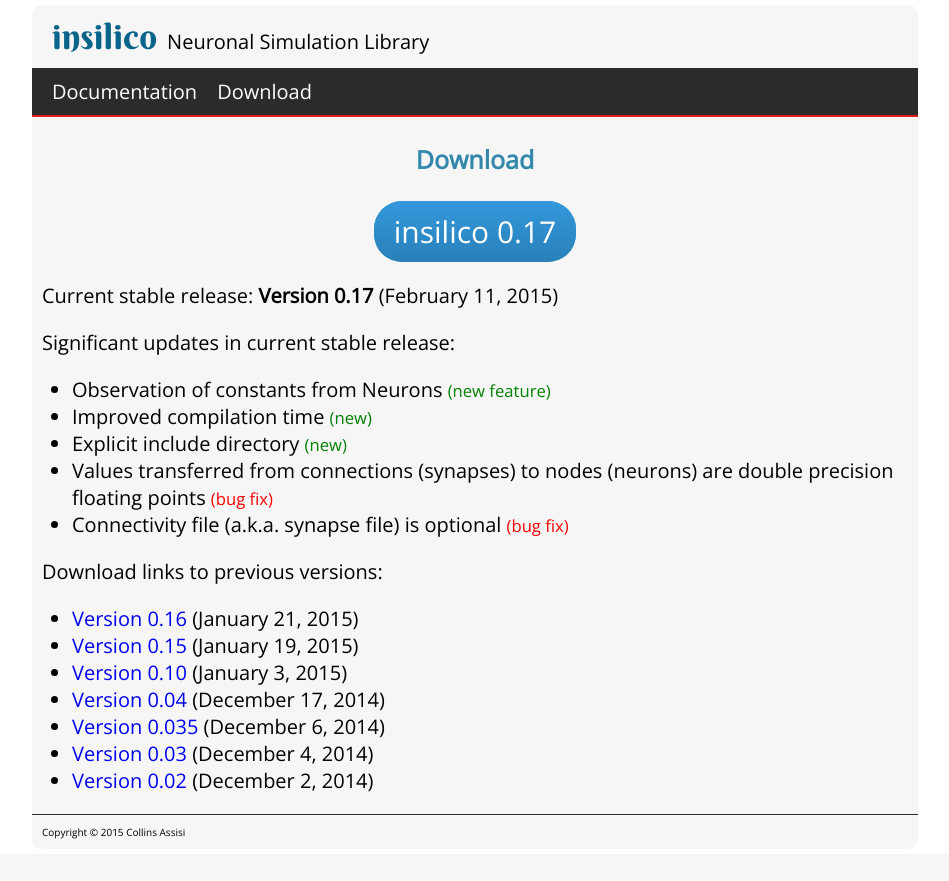
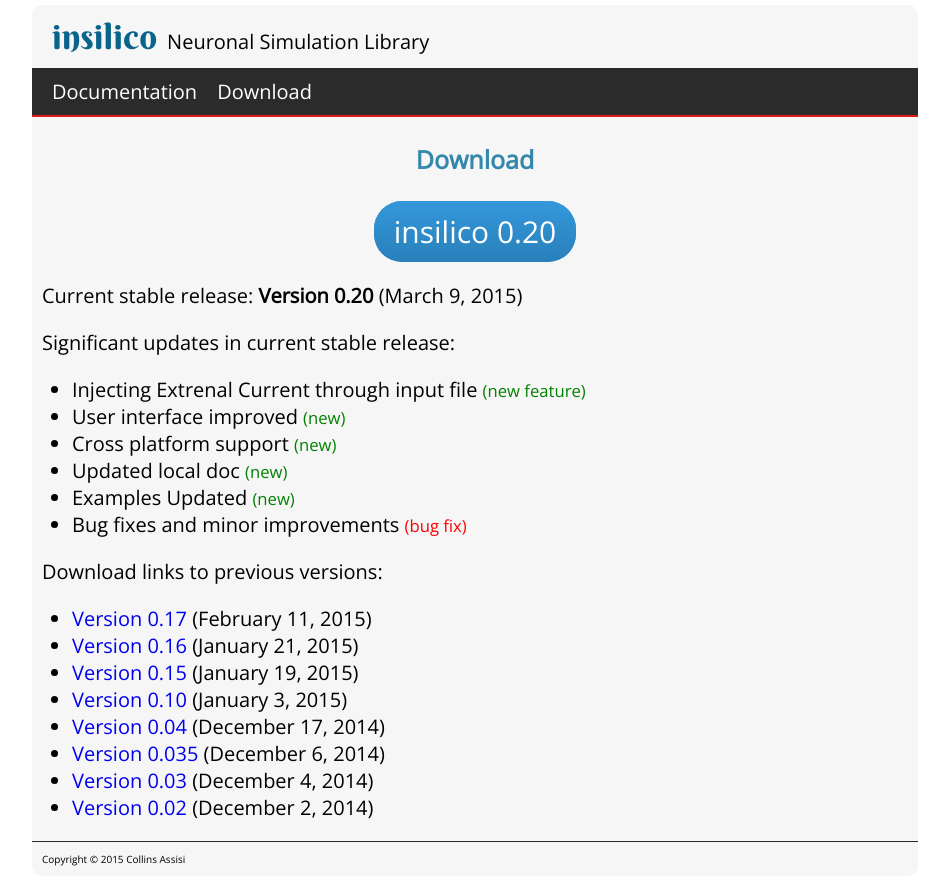
Before and after one commit to insilico-lib/insilico-web, a PHP site: page /download.php in a window 1280 px wide. Shown: the whole page, without its empty margins (165-1114 px from the left). Before the commit the page ends 839 px from the top, so only its background shows below. Run offline with PHP 8.4, Linux system fonts and the light colour scheme.

Commit message:
Version 0.20 released.

```diff
--- a/download.php
+++ b/download.php
@@ -1,23 +1,25 @@
 <?php include_once("pre_wrapper.php"); ?>
 
 <p class="page-content-header">Download</p>
-<p style="text-align: center; padding: 10px;"><a href="insilico-0.17.zip"><span class="btn">insilico 0.17</span></a></p>
+<p style="text-align: center; padding: 10px;"><a href="insilico-0.20.zip"><span class="btn">insilico 0.20</span></a></p>
 <p style="padding-left: 10px;">
-    <span>Current stable release:</span><b> Version 0.17 </a></b> (February 11, 2015)
+    <span>Current stable release:</span><b> Version 0.20 </a></b> (March 9, 2015)
 </p>
 <p style="padding-left: 10px;">
     <span>Significant updates in current stable release:</span>
     <ul>
-	<li>Observation of constants from Neurons <small style="color:green;">(new feature)</small></li>
-	<li>Improved compilation time <small style="color:green;">(new)</small></li>
-	<li>Explicit include directory <small style="color:green;">(new)</small></li>
-	<li>Values transferred from connections (synapses) to nodes (neurons) are double precision floating points <small style="color:red;">(bug fix)</small></li>
-	<li>Connectivity file (a.k.a. synapse file) is optional <small style="color:red;">(bug fix)</small></li>
+	<li>Injecting Extrenal Current through input file <small style="color:green;">(new feature)</small></li>
+	<li>User interface improved <small style="color:green;">(new)</small></li>
+	<li>Cross platform support <small style="color:green;">(new)</small></li>
+	<li>Updated local doc <small style="color:green;">(new)</small></li>
+	<li>Examples Updated <small style="color:green;">(new)</small></li>
+	<li>Bug fixes and minor improvements <small style="color:red;">(bug fix)</small></li>
     </ul>
 </p>
 <p style="padding-left: 10px;">
     <span>Download links to previous versions:</span>
     <ul>
+	<li><a href="insilico-0.17.zip">Version 0.17</a> (February 11, 2015)</li>
 	<li><a href="insilico-0.16.zip">Version 0.16</a> (January 21, 2015)</li>
 	<li><a href="insilico-0.15.zip">Version 0.15</a> (January 19, 2015)</li>
 	<li><a href="insilico-0.10.zip">Version 0.10</a> (January 3, 2015)</li>
```
